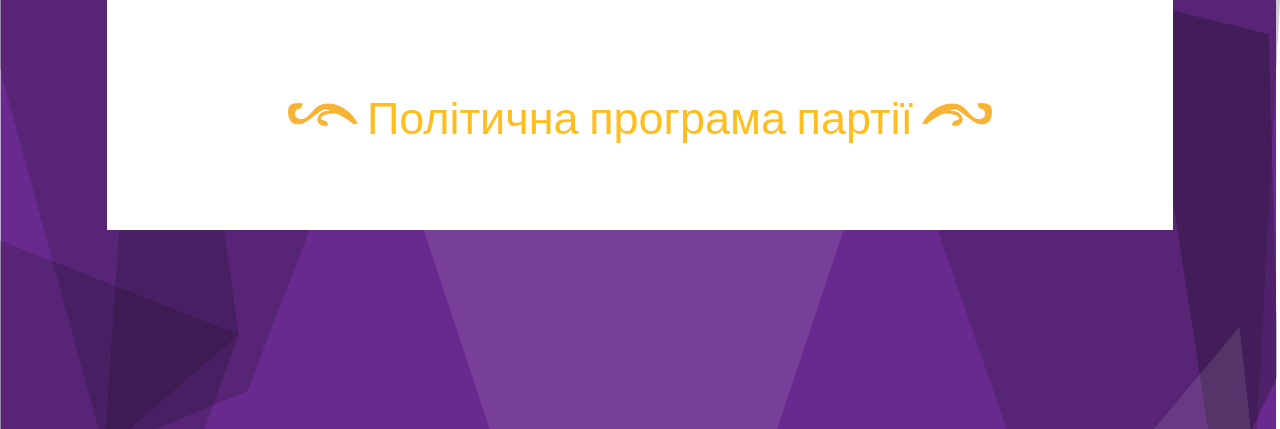
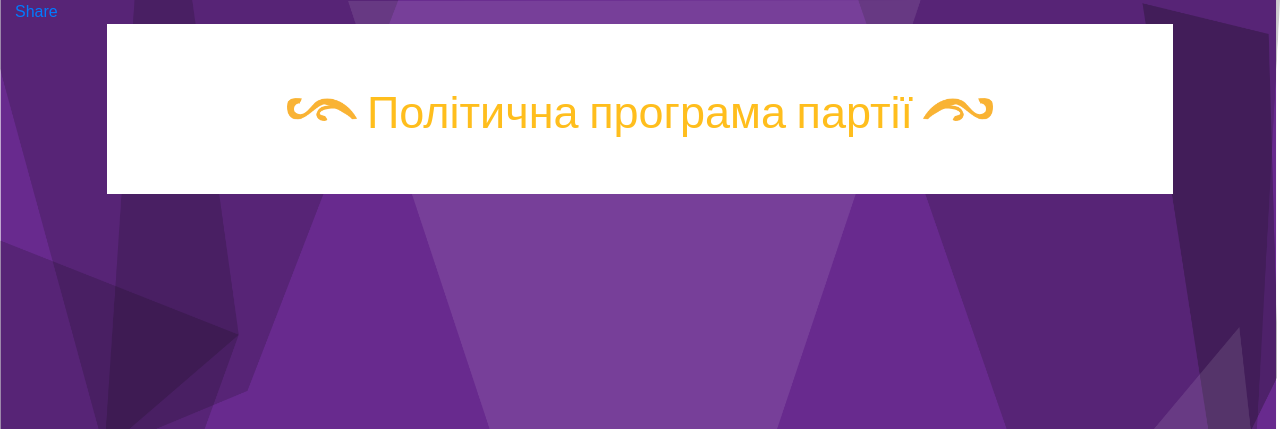
Before and after one commit to Sashkow/ukrainian-party-policy-constructor, a Django app: page /to_policies/ in a window 1280 px wide. Shown: the top 429 px of the page. Run offline with Django 3.2, Linux system fonts and the light colour scheme; some libraries are stand-ins or nearby versions.

Commit message:
add share fb

```diff
--- a/questionnaire/static/questionnaire/css/examples.css
+++ b/questionnaire/static/questionnaire/css/examples.css
@@ -355,7 +355,7 @@ input:hover[type=submit]{
 }
 
 #party_name{
-    padding:5%;
+    padding:2%;
     flex-direction:row;
     display: flex;
     align-items: center;
--- a/questionnaire/templates/to_policies.html
+++ b/questionnaire/templates/to_policies.html
@@ -6,9 +6,22 @@
 {% endblock %}
 
 {% block body %}
-
+        <div id="fb-root"></div>
+        <script>(function(d, s, id) {
+          var js, fjs = d.getElementsByTagName(s)[0];
+          if (d.getElementById(id)) return;
+          js = d.createElement(s); js.id = id;
+          js.src = 'https://connect.facebook.net/en_GB/sdk.js#xfbml=1&version=v3.2';
+          fjs.parentNode.insertBefore(js, fjs);
+        }(document, 'script', 'facebook-jssdk'));</script>
     <div class="container-fluid h-100">
         <div class="row" >
+            <div class="col">
+                <div class="fb-share-button" data-href="https://developers.facebook.com/docs/plugins/" data-layout="button_count" data-size="large" data-mobile-iframe="true"><a target="_blank" href="https://www.facebook.com/sharer/sharer.php?u=https%3A%2F%2Fdevelopers.facebook.com%2Fdocs%2Fplugins%2F&amp;src=sdkpreparse" class="fb-xfbml-parse-ignore">Share</a></div>
+            </div>
+        </div>
+        <div class="row" >
+
             <div class="col-10 offset-1" id="paper">
 
                 <div class="container" id="party_name">
```
Also changed, not shown: questionnaire/templates/questionnaire.html (+8 -0 lines).
